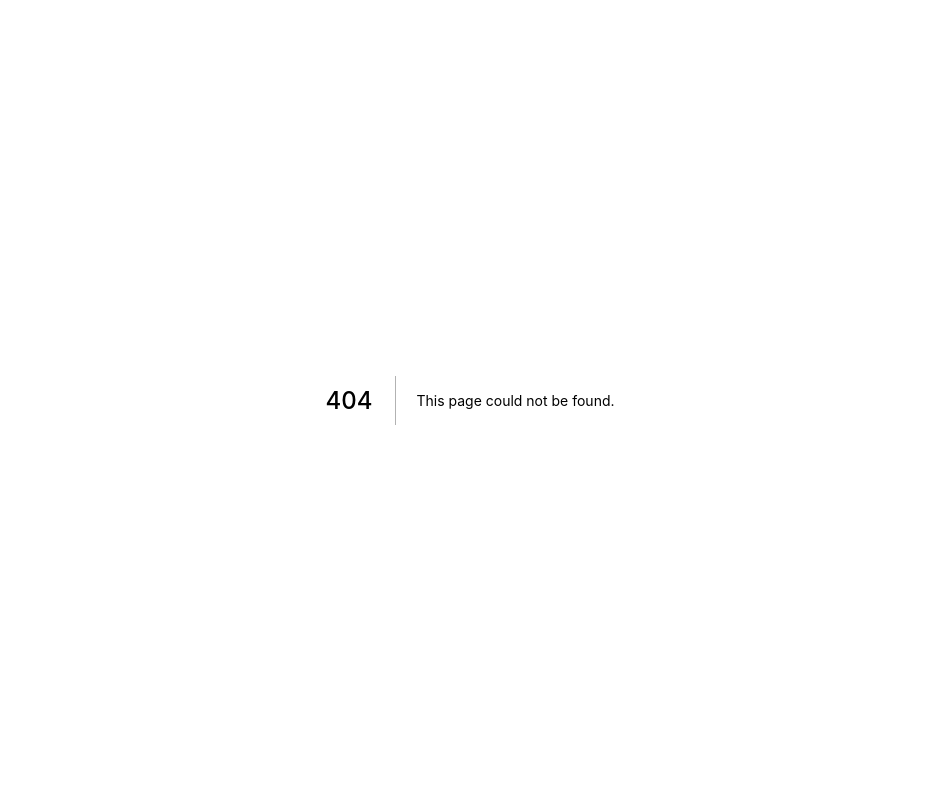
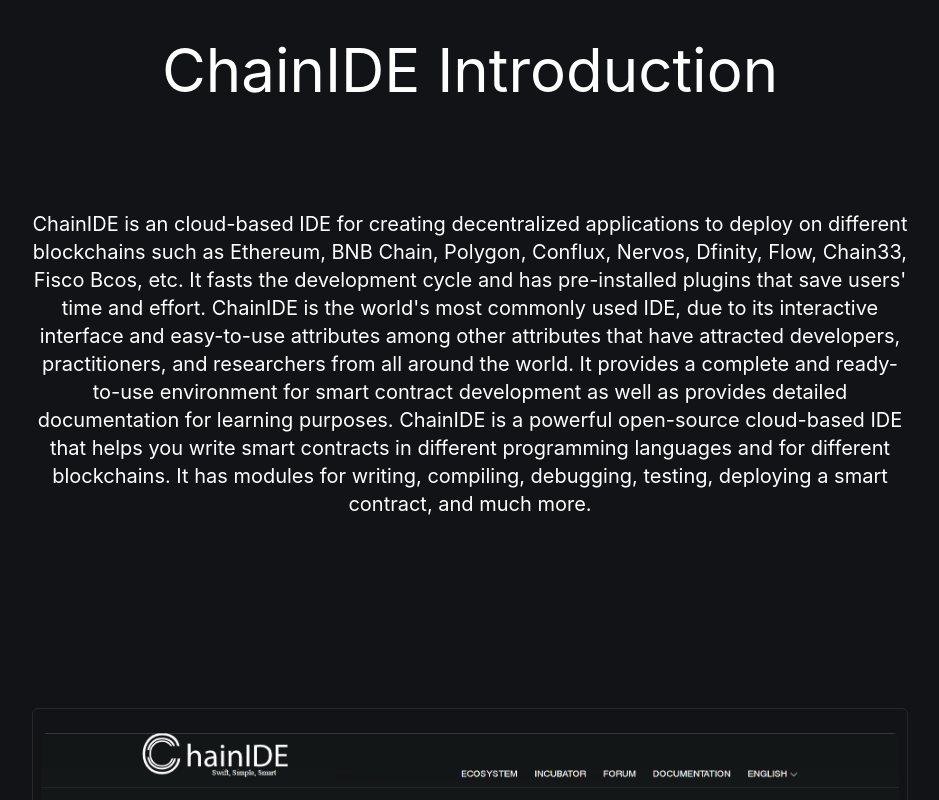
Before and after one commit to ahmadou5/chainide-how-to, a Next.js app: page /intro in a window 1280 px wide. Before the commit this address had no page. Shown: the top 800 px of the page, without its empty margins (170-1109 px from the left). Built offline with nearby package versions, Linux system fonts and the light colour scheme.

Commit message:
updates commit

```diff
--- a/pages/index.js
+++ b/pages/index.js
@@ -41,8 +41,8 @@
             <a href="#projects" onClick={() => setIsTut(!isTut)} className="text-textBase font-medium hover:text-slate-100 cursor-pointer duration-100 ease-in-out">Getting Started</a>
             {isTut && (
               <div className=" w-275 h-420 bg-navBar rounded-lg fixed top-28 right-55 m-auto flex flex-col items-start justify-evenly gap-5">
-                <a href="#projects" className="text-textBase font-medium hover:text-slate-100 ml-5 cursor-pointer duration-100 ease-in-out">ChainIDE Introduction</a>
-                <a href="#contact" className="text-textBase font-medium hover:text-slate-100 ml-5 cursor-pointer duration-100 ease-in-out">Enviroment Setup</a>
+                <Link href="/intro"><a  className="text-textBase font-medium hover:text-slate-100 ml-5 cursor-pointer duration-100 ease-in-out">ChainIDE Introduction</a></Link>
+              <Link href="/setup"><a className="text-textBase font-medium hover:text-slate-100 ml-5 cursor-pointer duration-100 ease-in-out">Enviroment Setup</a></Link>
                 <a href="#contact" className="text-textBase font-medium hover:text-slate-100 ml-5 cursor-pointer duration-100 ease-in-out">Wallet Configuration</a>
                 <a href="#contact" className="text-textBase font-medium hover:text-slate-100 ml-5 cursor-pointer duration-100 ease-in-out">ChainIDE Modules</a>
                 <a href="#contact" className="text-textBase font-medium hover:text-slate-100 ml-5 cursor-pointer duration-100 ease-in-out">Loading Your Network</a>
@@ -72,7 +72,7 @@
       <main className="w-[90%] ml-auto mr-auto mt-7 relative md:mt-5">
         <div className="w-full h-340 mb-12 flex flex-col items-center justify-center">
             <p className="text-2xl md:text-6xl text-white mt-auto text-center">
-              A Cloud-Based Multi-Blockchain IDE.
+              A Cloud-Based Integrated Development Environment for Cross-Blockchain Smart Contracts.
             </p>
 
         </div>
@@ -94,7 +94,19 @@
            </p>
         </div>
         <div className='w-full h-72'></div>
-        <div className="border border-zinc-800 rounded-md p-2 min-w-[300px] h-360 md:max-w-[90%] md:ml-auto md:mr-auto relative hover:border-zinc-600 duration-100 ease-in-out">
+        <div className="w-full h- md:flex flex-col items-center justify-center">
+            <p className="text-2xl md:text-4xl text-white mt-auto text-center">
+              Multi-Chain Support
+            </p>
+        </div>
+        <div className='w-full h-[45px]'></div>
+        <div className="w-[90%] ml-auto mr-auto h-80 md:flex flex-col items-center justify-center">
+           <p className="text-sm md:text-xl text-white text-center">
+              Code, Test, Debug and Deploy Your Smart Contract on Multiple EVM Compatible and Non-EVM Public Blockchains.
+           </p>
+        </div>
+        <div className='w-full h-72'></div>
+        <div className="border border-zinc-800 rounded-md p-2 min-w-[300px] h-360 md:max-w-[90%] ml-auto mr-auto relative hover:border-zinc-600 duration-100 ease-in-out">
           <img src="chain11.png" alt="" className="w-full h-360 object-cover rounded-md my-4"/>
         </div>
         <div className='w-full h-72'></div>
--- /dev/null
+++ b/pages/intro.js
@@ -0,0 +1,42 @@
+import React from 'react'
+import Head from 'next/head'
+import styles from '../styles/Home.module.css'
+
+function intro() {
+  return (
+    <div className={styles.container}>
+      <Head>
+        <title>ChainIDE|Introduction</title>
+        <meta name="description" content="Generated by create next app" />
+        <link rel="icon" href="/chain.png" />
+      </Head>
+      <div className="w-[80%]  ml-auto mr-auto mt-7 relative md:mt-5">
+        <div className="w-full flex flex-col items-center justify-center">
+            <p className="text-2xl md:text-6xl text-white mt-5 text-center">
+               ChainIDE Introduction
+            </p>
+        </div>
+        <div className='w-full h-56'></div>
+        <div className="md:w-[90%] w-full mb-20 ml-auto mr-auto h-320 md:h-80 md:flex flex-col items-center justify-center">
+           <p className="text-sm md:text-xl text-white text-center">
+           ChainIDE is an cloud-based IDE for creating decentralized applications to deploy on different blockchains such as Ethereum, BNB Chain, Polygon, Conflux, Nervos, Dfinity, Flow, Chain33, Fisco Bcos, etc. It fasts the development cycle and has pre-installed plugins that save users' time and effort. ChainIDE is the world's most commonly used IDE, due to its interactive interface and easy-to-use attributes among other attributes that have attracted developers, practitioners, and researchers from all around the world. It provides a complete and ready-to-use environment for smart contract development as well as provides detailed documentation for learning purposes. ChainIDE is a powerful open-source cloud-based IDE that helps you write smart contracts in different programming languages and for different blockchains. It has modules for writing, compiling, debugging, testing, deploying a smart contract,  and much more.
+           </p>
+        </div>
+        <div className='w-full h-56'></div>
+        <div className="border border-zinc-800 rounded-md p-2 min-w-[300px] h-360 md:max-w-[90%] ml-auto mr-auto relative hover:border-zinc-600 duration-100 ease-in-out">
+          <img src="chain11.png" alt="" className="w-full h-360 object-cover rounded-md my-4"/>
+        </div>
+        <div className='w-full h-56'></div>
+        <div className="md:w-[90%] w-full mb-20 ml-auto mr-auto h-320 md:h-80 md:flex flex-col items-center justify-center">
+           <h1>Why ChainIDE</h1>
+           <p className="text-sm md:text-xl text-white text-center">
+           ChainIDE combines the simplicity of a source code editor with powerful developer tooling, like IntelliSense code completion and debugging. First and foremost, it is an editor that gets out of your way. The delightfully frictionless edit-build-debug cycle means less time fiddling with your environment, and more time executing your ideas. ChainIDE is a cloud-based multi-chain IDE that can be easily switched to different smart chains with only one click. It supports a multi-chain online IDE development environment. The environment supported by ChainIDE includes Facebook Diem, Ethereum, BNB Chain, Conflux, Dfinity, Nervos, Polygon, Flow, Chain 33, AntFinancial OpenChain, Fisco Bcos, Iost and Filoop. It has been used by developers in more than 120 countries, and more than 3.5 million contracts have been compiled at the same time.
+           </p>
+        </div>
+      </div>
+
+    </div>
+  )
+}
+
+export default intro
--- /dev/null
+++ b/pages/setup.js
@@ -0,0 +1,21 @@
+import Head from 'next/head'
+import styles from '../styles/Home.module.css'
+import React from 'react'
+
+function setup() {
+  return (
+  <div className={styles.container}>
+    <Head>
+      <title>ChainIDE|Introduction</title>
+      <meta name="description" content="Generated by create next app" />
+      <link rel="icon" href="/chain.png" />
+    </Head>
+    <div className="w-[90%] h-420 ml-auto mr-auto mt-7 relative md:mt-5 bg-white">
+
+    </div>
+
+  </div>
+  )
+}
+
+export default setup
--- /dev/null
+++ b/pages/wallet.js
@@ -0,0 +1,22 @@
+import React from 'react'
+import Head from 'next/head'
+import styles from '../styles/Home.module.css'
+
+
+function wallet() {
+  return (
+    <div className={styles.container}>
+    <Head>
+      <title>ChainIDE|Introduction</title>
+      <meta name="description" content="Generated by create next app" />
+      <link rel="icon" href="/chain.png" />
+    </Head>
+    <div className="w-[80%] h-420 ml-auto mr-auto mt-7 relative md:mt-5 bg-white">
+
+    </div>
+
+  </div>
+  )
+}
+
+export default wallet
```
